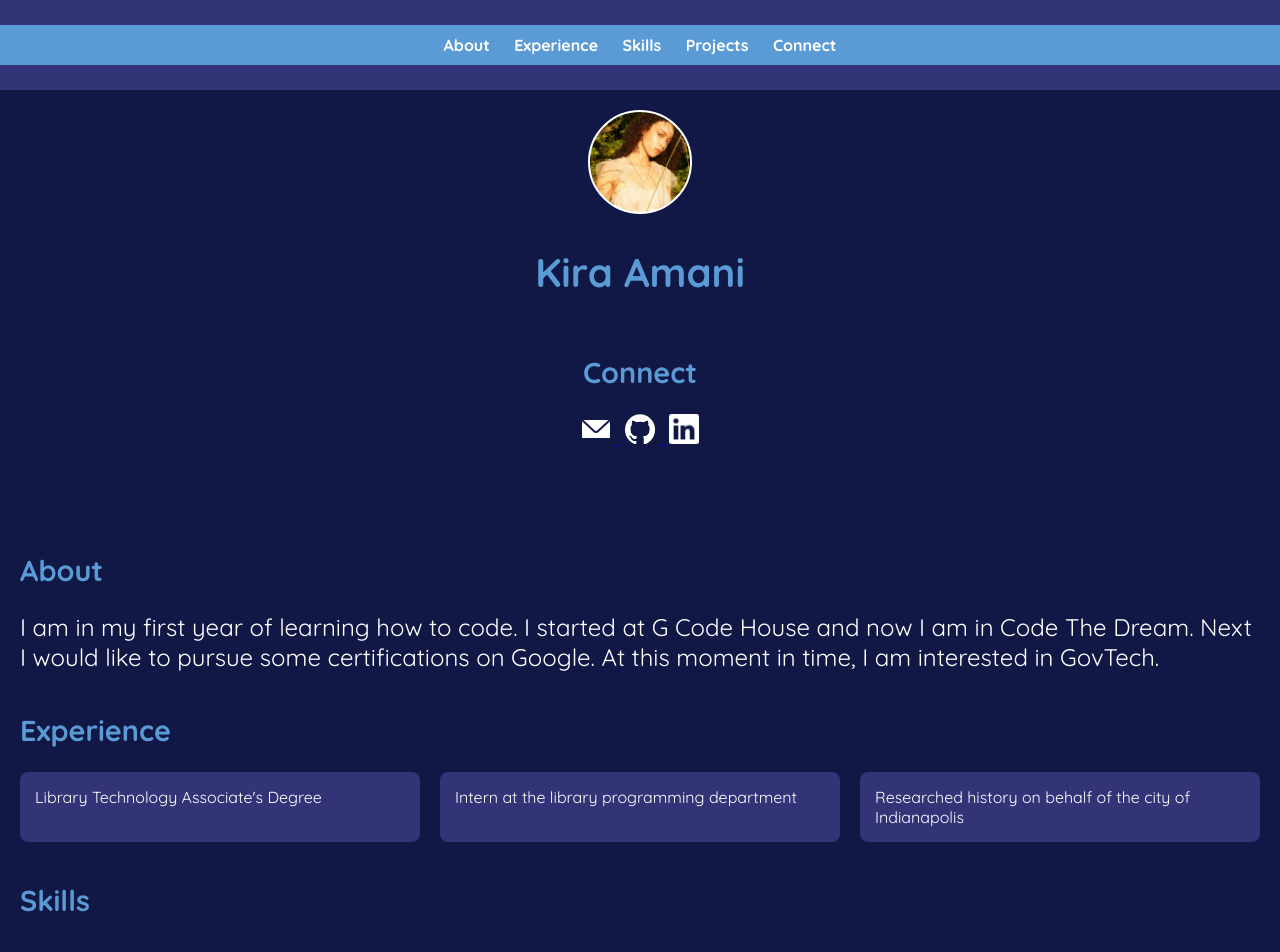
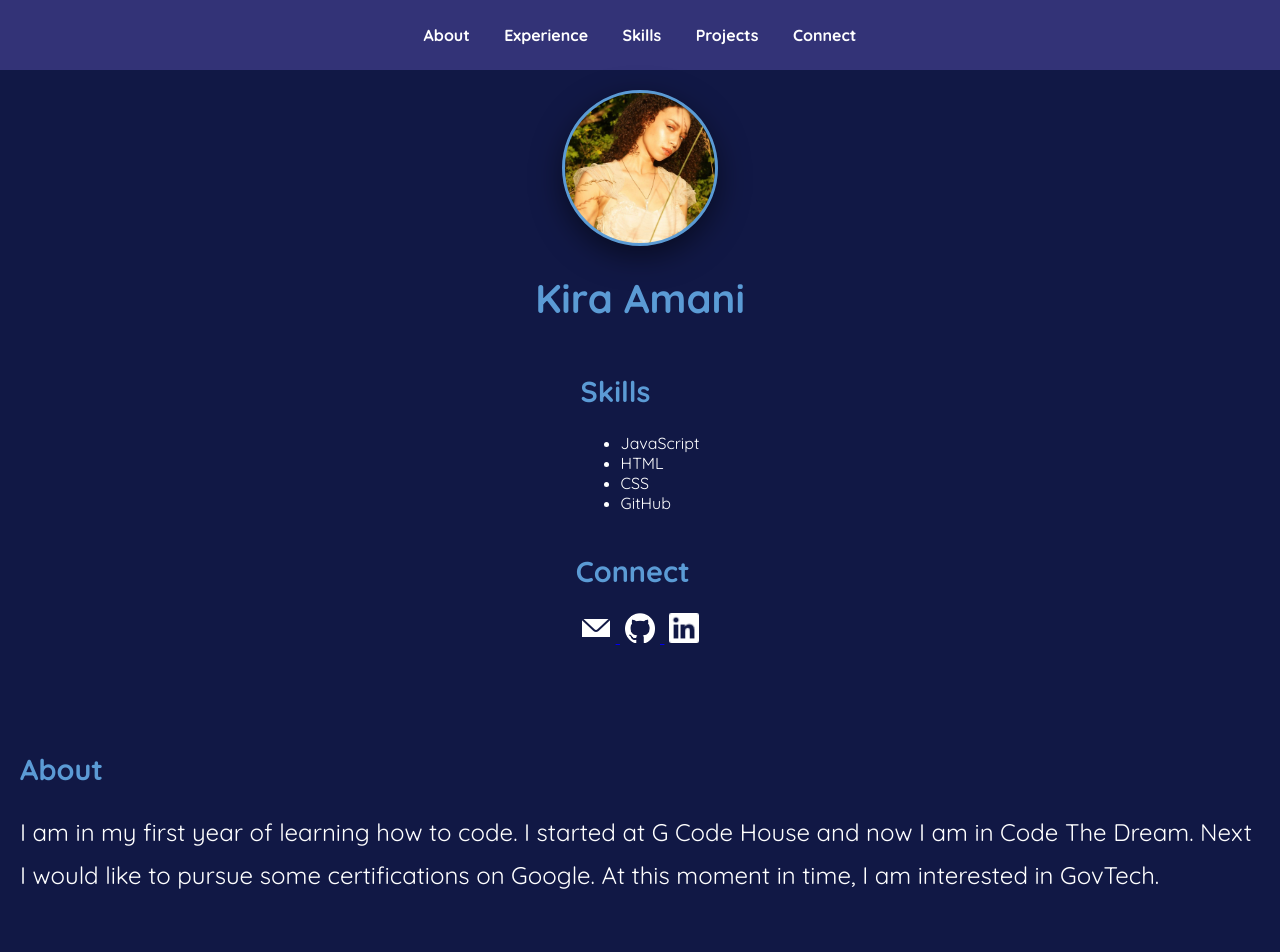
Before and after one commit to amanikira/kira-amani-io, a plain HTML site: page index.html in a window 1280 px wide. Shown: the top 952 px of the page. Drawn offline with Linux system fonts and the light colour scheme; files whose address does not match are found by name.

Commit message:
js added, created footer and skills

```diff
--- a/css/index.css
+++ b/css/index.css
@@ -132,20 +132,51 @@ p {
 
 /* Desktop styles */
 @media (min-width: 1024px) {
+    /* Experience Container: 3 Columns */
     .experience-container {
-        grid-template-columns: 1fr 1fr 1fr; /* Three columns on desktop */
+        grid-template-columns: 1fr 1fr 1fr; /* Three columns */
+        gap: 30px; /* Increase gap between items */
     }
 
-    h1 {
-        font-size: 2.5rem;
+    /* Headshot: Larger and with a box-shadow */
+    .headshot {
+        width: 150px; /* Larger headshot */
+        height: 150px;
+        border-radius: 50%;
+        border: 3px solid #5b9bd5; /* A different shade of blue for the border */
+        box-shadow: 0 10px 30px rgba(0, 0, 0, 0.5); /* Add shadow for depth */
     }
 
-    p {
-        font-size: 1.5rem;
-    }
-
+    /* Navbar: Add hover effect and adjust layout */
     .navbar {
         padding: 25px;
         background-color: #333377;
+        justify-content: space-between;
+        align-items: center;
+    }
+
+    .navbar-nav {
+        padding: 0;
+        background-color: transparent; /* Transparent background */
+    }
+
+    .nav-item {
+        margin: 0 15px; /* Increase spacing between items */
+    }
+
+    .nav-link:hover {
+        color: #5b9bd5; /* Hover effect for links */
+        text-decoration: underline; /* Underline on hover */
+    }
+
+    /* Paragraph text: Increase size and spacing */
+    p {
+        font-size: 1.5rem; /* Larger text for readability */
+        line-height: 1.8; /* Increase line height for better spacing */
+    }
+
+    /* Section margin */
+    section {
+        margin-bottom: 60px; /* Increase space between sections */
     }
 }
--- a/index.html
+++ b/index.html
@@ -14,16 +14,19 @@
         <ul class="navbar-nav">
             <li class="nav-item"><a href="#about" class="nav-link">About</a></li>
             <li class="nav-item"><a href="#experience" class="nav-link">Experience</a></li>
-            <li class="nav-item"><a href="#skills" class="nav-link">Skills</a></li>
+            <li class="nav-item"><a href="#skills-section" class="nav-link">Skills</a></li>
             <li class="nav-item"><a href="#projects" class="nav-link">Projects</a></li>
             <li class="nav-item"><a href="#Connect" class="nav-link">Connect</a></li>
         </ul>
     </nav>
-
-    <article id="profile">
     <div class="headshot headshot-2"></div>
         <h1>Kira Amani</h1>
         <div class="headshot-container">
+    </div>
+    <div id="skills-section">
+            <h2>Skills</h2>
+            <ul>
+            </ul>
         </div>
     <section id="Connect">
         <div class="contact">
@@ -34,19 +37,16 @@
             <a href="https://github.com/amanikira" alt="GitHub" target="_blank">
                 <img src="github-mark-white.png" alt="GitHub" class="icon">
             </a>
-                <a href="https://www.linkedin.com/inkira-amani" alt="LinkedIn" target="_blank">
+            <a href="https://www.linkedin.com/in/kira-amani" alt="LinkedIn" target="_blank">
                 <img src="In-White-26.png" class="icon">
             </a>
         </div>
     </section>
-    </article>
-
     <div class="content">
         <section id="about">
             <h2>About</h2>
             <p>I am in my first year of learning how to code. I started at G Code House and now I am in Code The Dream. Next I would like to pursue some certifications on Google. At this moment in time, I am interested in GovTech.</p>
         </section>
-
         <section id="experience">
             <h2>Experience</h2>
             <div class="experience-container">
@@ -55,14 +55,12 @@
                 <div class="experience-item research">Researched history on behalf of the city of Indianapolis</div>
             </div>
         </section>
-
-        <section id="skills">
-            <h2>Skills</h2>
-        </section>
-
         <section id="projects">
             <h2>Projects</h2>
         </section>
     </div>
+    <footer>
+    </footer>
 </body>
+<script src="/Users/kiraamani/Desktop/ctd/intro/kira-amani-io/js.js/index.js" async></script>
 </html>
--- /dev/null
+++ b/js/index.js
@@ -0,0 +1,40 @@
+// Footer
+// Step 1: Create a variable named today and assign it a new Date object
+const today = new Date();
+
+// Step 2: Create a variable named thisYear and assign it the current year using getFullYear()
+const thisYear = today.getFullYear();
+
+// Step 3: Select the footer element from the DOM
+const footer = document.querySelector('footer');
+
+// Step 4: Create a new paragraph (p) element
+const copyright = document.createElement('p');
+
+// Step 5: Set the inner HTML to include your name, the current year, and the copyright symbol
+copyright.innerHTML = `&copy; ${thisYear} Kira Amani`;
+
+// Step 6: Append the copyright element to the footer
+footer.appendChild(copyright);
+
+//Skills
+// Step 1:  List your skills by creating an Array of String values and store it in a variable named skills
+const skills = ["JavaScript", "HTML", "CSS", "GitHub"]
+
+// Step 2:  Create a variable named skillsSection and use "DOM Selection" to select the skills section by id
+const skillsSection = document.getElementById('skills-section');
+// Step 3:  Create a variable named skillsList and use "DOM Selection" to query the skillsSection (instead of the entire document) to select the <ul> element you created earlier in this assignment
+const skillsList = skillsSection.querySelector('ul')
+
+// Step 4: Create a for loop to iterate over your skills Array
+for (let i = 0; i < skills.length; i++) {
+    // Create a variable named skill to create a new list item (li) element
+    const skill = document.createElement('li');
+
+    // Use the skill variable to set the inner text of the li element to the current array element
+    skill.innerText = skills[i];
+
+    // Append the skill (li) element to the skillsList (ul)
+
+    skillsList.appendChild(skill);
+}
```
Also changed, not shown: 2 other files. Lines whose indentation alone changed are shown as unchanged.
